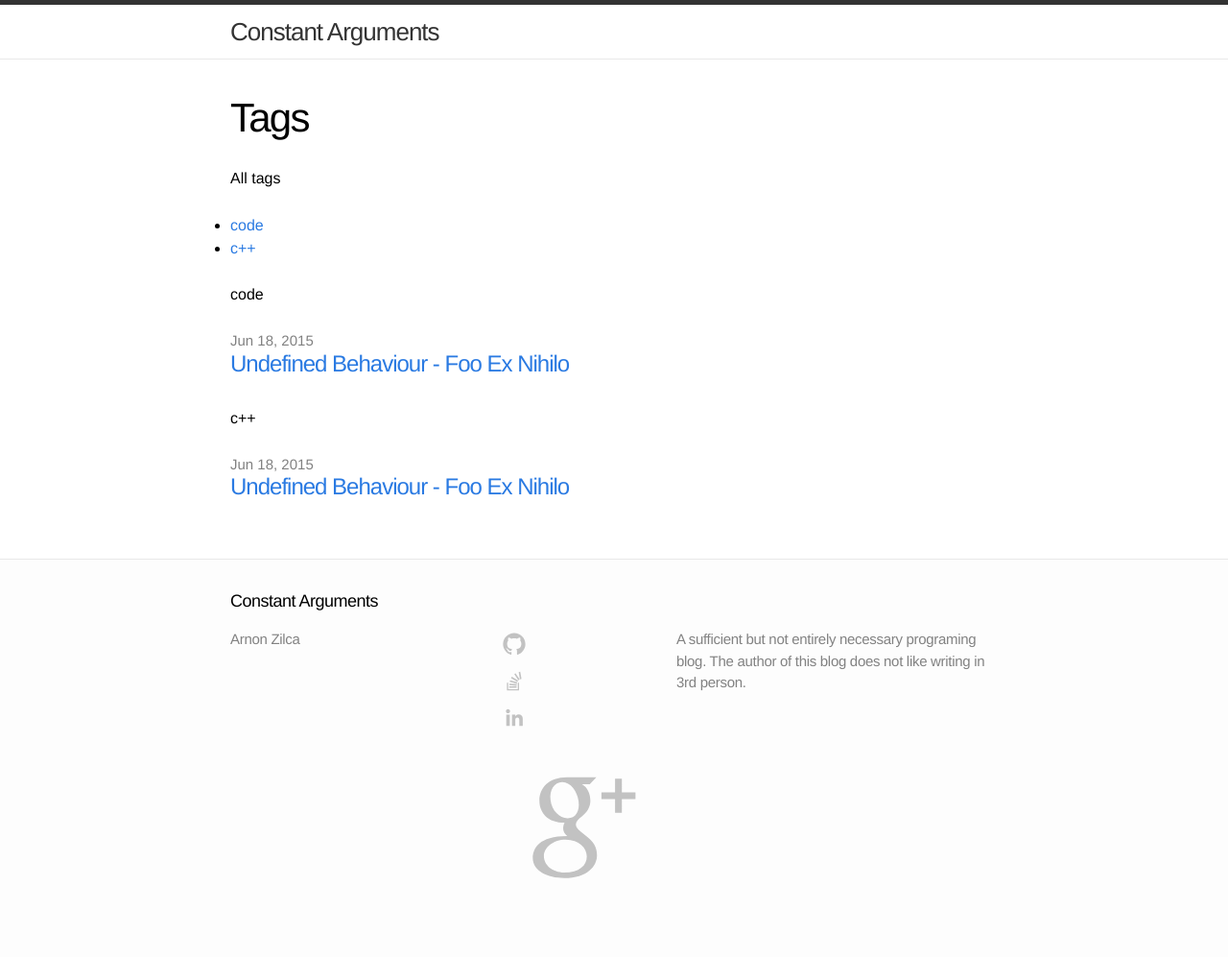
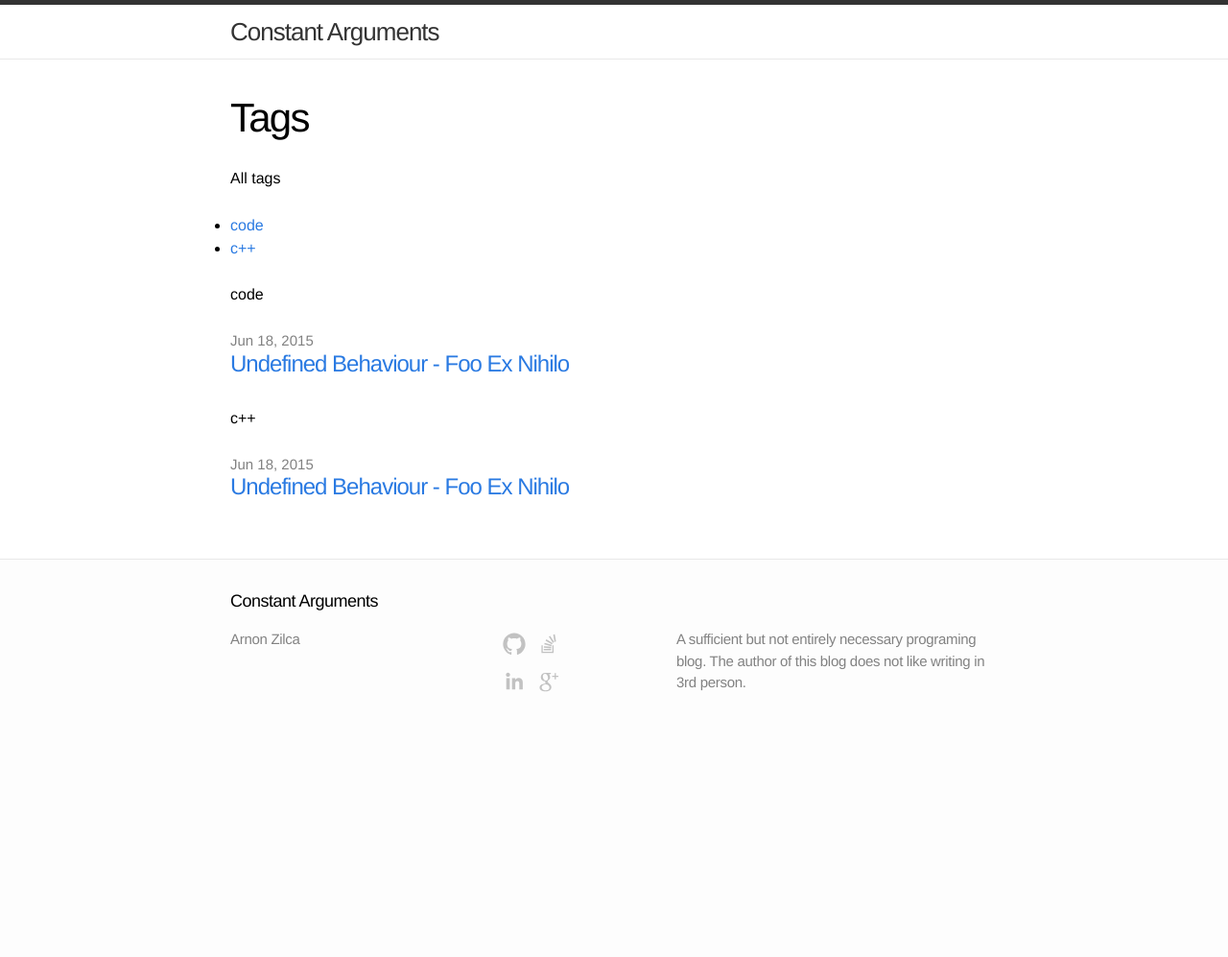
Before and after one commit to arnonzilca/arnonzilca.github.io, a Jekyll site: the page built from tags.html, in a window 1280 px wide. Shown: the whole page at 96% size. Built offline with Jekyll 4.4.1, drawn with Linux system fonts in a browser that asks for light colours; comment, search, counter and statistics services are not loaded; after the commit the page ends 900 px from its top, so only the background shows below that.

Commit message:
fixing google+ svg

```diff
--- a/_includes/footer.html
+++ b/_includes/footer.html
@@ -13,18 +13,18 @@
 
     <div class="footer-col-2 column">
       <ul>
-        {% if site.github_username %}<li>
+        <li>{% if site.github_username %}
           <a href="https://github.com/{{ site.github_username }}" title="GitHub"><svg class="svg-icon" viewBox="0 0 512 512"><path fill="#C2C2C2" d="M256 70.7c-102.6 0-185.9 83.2-185.9 185.9 0 82.1 53.3 151.8 127.1 176.4 9.3 1.7 12.3-4 12.3-8.9V389.4c-51.7 11.3-62.5-21.9-62.5-21.9 -8.4-21.5-20.6-27.2-20.6-27.2 -16.9-11.5 1.3-11.3 1.3-11.3 18.7 1.3 28.5 19.2 28.5 19.2 16.6 28.4 43.5 20.2 54.1 15.4 1.7-12 6.5-20.2 11.8-24.9 -41.3-4.7-84.7-20.6-84.7-91.9 0-20.3 7.3-36.9 19.2-49.9 -1.9-4.7-8.3-23.6 1.8-49.2 0 0 15.6-5 51.1 19.1 14.8-4.1 30.7-6.2 46.5-6.3 15.8 0.1 31.7 2.1 46.6 6.3 35.5-24 51.1-19.1 51.1-19.1 10.1 25.6 3.8 44.5 1.8 49.2 11.9 13 19.1 29.6 19.1 49.9 0 71.4-43.5 87.1-84.9 91.7 6.7 5.8 12.8 17.1 12.8 34.4 0 24.9 0 44.9 0 51 0 4.9 3 10.7 12.4 8.9 73.8-24.6 127-94.3 127-176.4C441.9 153.9 358.6 70.7 256 70.7z"/></svg><!--[if lt IE 9]><em>GitHub</em><![endif]--></a>
-        </li>{% endif %}
-        {% if site.stackoverflow_username %}<li>
+        {% endif %}
+        {% if site.stackoverflow_username %}
           <a href="https://stackoverflow.com/users/{{ site.stackoverflow_username }}" title="StackOverflow"><svg class="svg-icon" viewBox="0 0 512 512"><path fill="#C2C2C2" d="M294.8 361.2l-122 0.1 0-26 122-0.1L294.8 361.2zM377.2 213.7L356.4 93.5l-25.7 4.5 20.9 120.2L377.2 213.7zM297.8 301.8l-121.4-11.2 -2.4 25.9 121.4 11.2L297.8 301.8zM305.8 267.8l-117.8-31.7 -6.8 25.2 117.8 31.7L305.8 267.8zM321.2 238l-105-62 -13.2 22.4 105 62L321.2 238zM346.9 219.7l-68.7-100.8 -21.5 14.7 68.7 100.8L346.9 219.7zM315.5 275.5v106.5H155.6V275.5h-20.8v126.9h201.5V275.5H315.5z"/></svg><!--[if lt IE 9]><em>StackOverflow</em><![endif]--></a>
-        </li>{% endif %}
-        {% if site.linkedin_username %}<li>
+        {% endif %}</li>
+        <li>{% if site.linkedin_username %}
           <a href="https://linkedin.com/in/{{ site.linkedin_username }}" title="LinkedIn"><svg class="svg-icon" viewBox="0 0 512 512"><path fill="#C2C2C2" d="M186.4 142.4c0 19-15.3 34.5-34.2 34.5 -18.9 0-34.2-15.4-34.2-34.5 0-19 15.3-34.5 34.2-34.5C171.1 107.9 186.4 123.4 186.4 142.4zM181.4 201.3h-57.8V388.1h57.8V201.3zM273.8 201.3h-55.4V388.1h55.4c0 0 0-69.3 0-98 0-26.3 12.1-41.9 35.2-41.9 21.3 0 31.5 15 31.5 41.9 0 26.9 0 98 0 98h57.5c0 0 0-68.2 0-118.3 0-50-28.3-74.2-68-74.2 -39.6 0-56.3 30.9-56.3 30.9v-25.2H273.8z"/></svg><!--[if lt IE 9]><em>LinkedIn</em><![endif]--></a>
-        </li>{% endif %}
-        {% if site.googleplus_username %}<li>
-        <a href="https://plus.google.com/+{{ site.googleplus_username }}" title="Google+"><svg class=svg-icon"" viewBox="0 0 512 512"><path fill="#C2C2C2" d="M416.6 179.9h-41.5v41.5h-20.8v-41.5h-41.5v-20.8h41.5v-41.5h20.8v41.5h41.5V179.9zM299.2 351.6c0 31.1-28.4 69-99.9 69 -52.3 0-95.9-22.5-95.9-60.5 0-29.3 18.5-67.3 105.1-67.3 -12.9-10.5-16-25.1-8.2-41 -50.7 0-76.7-29.8-76.7-67.7 0-37 27.5-70.7 83.7-70.7 14.2 0 90 0 90 0l-20.1 21.1h-23.6c16.7 9.5 25.5 29.2 25.5 50.9 0 19.9-11 36-26.6 48.1 -27.7 21.4-20.6 33.4 8.4 54.6C289.7 309.6 299.2 326.2 299.2 351.6zM243.1 186.8c-4.2-31.8-24.9-58-49.2-58.7 -24.3-0.7-40.5 23.7-36.3 55.5 4.2 31.8 27.2 54.1 51.5 54.8C233.3 239.1 247.3 218.6 243.1 186.8zM268.1 354.8c0-26.2-23.9-51.2-64-51.2 -36.1-0.4-66.8 22.8-66.8 49.8 0 27.5 26.1 50.4 62.2 50.4C245.8 403.7 268.1 382.2 268.1 354.8z"/></svg><!--[if lt IE 9]><em>GooglePlus</em><![endif]--></a>
-        </li>{% endif %}
+        {% endif %}
+        {% if site.googleplus_username %}
+          <a href="https://plus.google.com/+{{ site.googleplus_username }}" title="Google+"><svg class="svg-icon" viewBox="0 0 512 512"><path fill="#C2C2C2" d="M416.6 179.9h-41.5v41.5h-20.8v-41.5h-41.5v-20.8h41.5v-41.5h20.8v41.5h41.5V179.9zM299.2 351.6c0 31.1-28.4 69-99.9 69 -52.3 0-95.9-22.5-95.9-60.5 0-29.3 18.5-67.3 105.1-67.3 -12.9-10.5-16-25.1-8.2-41 -50.7 0-76.7-29.8-76.7-67.7 0-37 27.5-70.7 83.7-70.7 14.2 0 90 0 90 0l-20.1 21.1h-23.6c16.7 9.5 25.5 29.2 25.5 50.9 0 19.9-11 36-26.6 48.1 -27.7 21.4-20.6 33.4 8.4 54.6C289.7 309.6 299.2 326.2 299.2 351.6zM243.1 186.8c-4.2-31.8-24.9-58-49.2-58.7 -24.3-0.7-40.5 23.7-36.3 55.5 4.2 31.8 27.2 54.1 51.5 54.8C233.3 239.1 247.3 218.6 243.1 186.8zM268.1 354.8c0-26.2-23.9-51.2-64-51.2 -36.1-0.4-66.8 22.8-66.8 49.8 0 27.5 26.1 50.4 62.2 50.4C245.8 403.7 268.1 382.2 268.1 354.8z"/></svg><!--[if lt IE 9]><em>GooglePlus</em><![endif]--></a>
+        {% endif %}</li>
         {% if site.twitter_username %}<li>
           <a href="https://twitter.com/{{ site.twitter_username }}" title="Twitter"><svg class="svg-icon" viewBox="0 0 512 512"><path fill="#C2C2C2" d="M419.6 168.6c-11.7 5.2-24.2 8.7-37.4 10.2 13.4-8.1 23.8-20.8 28.6-36 -12.6 7.5-26.5 12.9-41.3 15.8 -11.9-12.6-28.8-20.6-47.5-20.6 -42 0-72.9 39.2-63.4 79.9 -54.1-2.7-102.1-28.6-134.2-68 -17 29.2-8.8 67.5 20.1 86.9 -10.7-0.3-20.7-3.3-29.5-8.1 -0.7 30.2 20.9 58.4 52.2 64.6 -9.2 2.5-19.2 3.1-29.4 1.1 8.3 25.9 32.3 44.7 60.8 45.2 -27.4 21.4-61.8 31-96.4 27 28.8 18.5 63 29.2 99.8 29.2 120.8 0 189.1-102.1 185-193.6C399.9 193.1 410.9 181.7 419.6 168.6z"/></svg><!--[if lt IE 9]><em>Twitter</em><![endif]--></a>
         </li>{% endif %}
```
